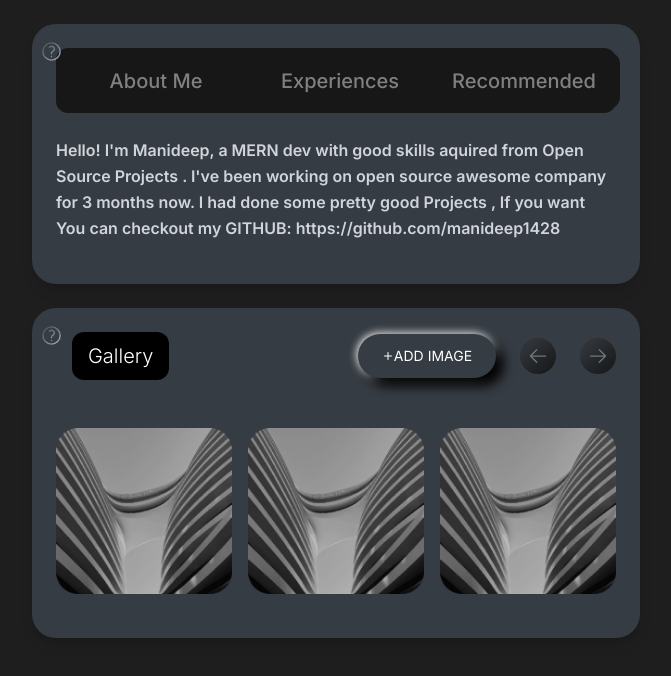
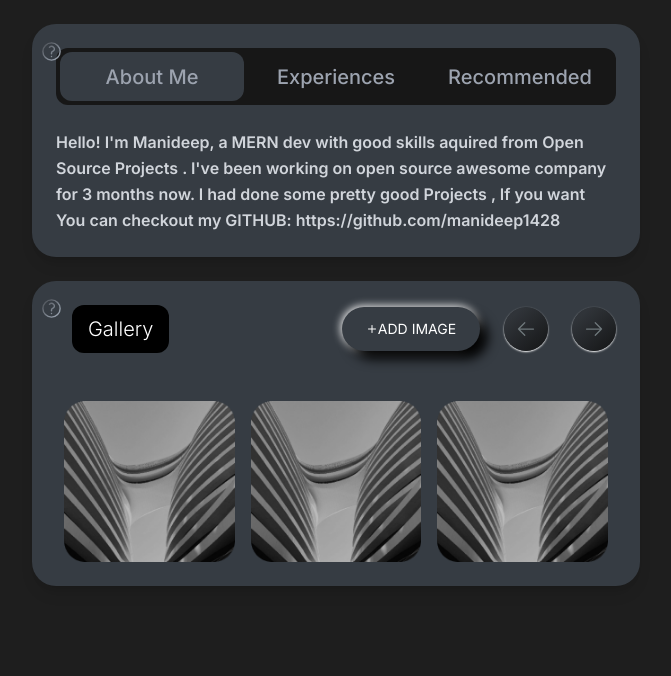
Before and after one commit to manideep1428/lunacal, a Next.js app: page / in a window 1280 px wide. Shown: the top 676 px of the page, without its empty margins (608-1279 px from the left). Built offline with nearby package versions, Linux system fonts and the light colour scheme.

Commit message:
added features

```diff
--- a/app/globals.css
+++ b/app/globals.css
@@ -88,100 +88,6 @@
 }
 
 
-
-
-/*
-
-
-
-.btn-gallery{
-  width: 149px;
-  height: 62px;
-  top: 37px;
-  left: 20px;
-}
-
-.add-image-btn{
-  width: 149px;
-  height: 53px;
-  top: 37px;
-  left: 20px;
-}
-
-.add-image-btn {
-  background-color: #505050;
-  color: white;
-  padding: 8px 16px;
-  width: 69px;
-  height: 7px;
-  top: 501px;
-  left: 1344.66px;
-  border: none;
-  border-radius: 20px;
-  font-size: 14px;
-  position: relative;
-  box-shadow:
-    0 -1px 0 rgba(255,255,255,0.3),
-    0 1px 0 rgba(0,0,0,0.2);
-}
-
-.add-image-btn::before {
-  content: '';
-  position: absolute;
-  top: -2px;
-  left: -2px;
-  right: -2px;
-  height: 50%;
-  background: ;
-  border-radius: 20px 20px 0 0;
-}
-
-.add-image-btn::after {
-  content: '';
-  position: absolute;
-  bottom: -2px;
-  left: -2px;
-  right: -2px;
-  height: 50%;
-  background: linear-gradient(to top, rgba(0,0,0,0.2), rgba(0,0,0,0));
-  border-radius: 0 0 20px 20px;
-}
-
-.tab-btns{
-  width: Fixed (195px)px;
-  height: Fixed (49px)px;
-  padding: 10px 24px 10px 24px;
-  gap: 10px;
-  border-radius: 16px 0px 0px 0px;
-  opacity: 0px;
-}
-
-.tab-btns-text{
-  width: 87px;
-  height: 17px;
-}
-
-.tab-bar{
-  width: 614px;
-  height: 62px;
-  top: 113px;
-  left: 975px;
-  gap: 0px;
-  border-radius: 23px 0px 0px 0px;
-  opacity: 0px;
-  background-color :#171717;
-}
-
-.main-box{
-  width: 720px;
-  height: 316px;
-  top: 96px;
-  left: 922px;
-  gap: 0px;
-  border-radius: 18.89px 0px 0px 0px;
-  opacity: 0px;
-} */
-
 .secondary-box{
   width: 720px;height: 330px;top: 453px;left: 922px;
 }
@@ -212,7 +118,7 @@
 
 
 .img-hover:hover{
-  transform: scale(1.1) rotate(-5deg);
+  transform: scale(1.04) rotate(-3deg);
   filter: hue-rotate(180deg) brightness(1.2) ;
 }
 
@@ -221,10 +127,6 @@
   border: 4px solid transparent;
 }
 
-.next-btn{
-  background: linear-gradient(139.14deg, #303439 20%  ,#161718  94.96%);
-  box-shadow: 2px 2xp 6px white  , -2px -2xp 6px white ;
-}
 
 .tab-btn {
   position: relative;
@@ -232,6 +134,14 @@
   background: transparent;
   border: 2px solid transparent;
   transition: color 0.3s;
+  z-index: 2;
+}
+.tab-btn {
+  transition: color 0.3s ease;
+}
+
+.tab-btn:hover {
+  color: rgba(255, 255, 255, 0.8);
 }
 
 .tab-btn .fill-animation {
@@ -250,6 +160,24 @@
   left: 0;
 }
 
-.next-btn:hover{
-  background: linear-gradient(to rgb(17, 17, 180) , black);
+
+.next-btn{
+  background: linear-gradient(139.14deg, #303439 20%  ,#161718  94.96%);
 }
+
+.btn-next .btn-prev :hover{
+  background-color: #000000;
+  color:white;
+}
+.next-btn:active{
+  background: linear-gradient(139deg, #96BEE7 30.6%, #080f14 );
+}
+
+.scrollbar-hide::-webkit-scrollbar {
+  display: none;
+}
+
+.scrollbar-hide {
+  -ms-overflow-style: none;
+  scrollbar-width: none;
+}
--- a/app/page.tsx
+++ b/app/page.tsx
@@ -1,90 +1,167 @@
 'use client';
-import React, { useState } from 'react';
+
+import React, { useState, useRef, useEffect } from 'react';
 import InputFile from '@/components/Fileinput';
-import Image from 'next/image';
 import { LeftArrow, RightArrow } from '@/components/svg/arrows';
 import { QuestionSvg } from '@/components/svg/question';
 import { info } from './data';
+import { ResponsiveImage } from '@/components/responsive-image';
 
 export default function Component() {
   const [activeTab, setActiveTab] = useState('about');
   const [activeTabIndex, setActiveTabIndex] = useState(0);
   const [images, setImages] = useState([
-    '/image.png?height=200&width=200',
-    '/image.png?height=200&width=200',
-    '/image.png?height=200&width=200',
+    '/image.png',
+    '/image.png',
+    '/image.png',
+    '/image.png',
+    '/image.png',
   ]);
+  const carouselRef = useRef<HTMLDivElement>(null);
+  const [isScrolling, setIsScrolling] = useState(false);
+  const tabsRef = useRef<(HTMLButtonElement | null)[]>([]);
 
   const tabs = ['About Me', 'Experiences', 'Recommended'];
 
-
-  //@ts-ignore
-  const handleTabClick = (tab, index) => {
+  const handleTabClick = (tab: string, index: number) => {
     setActiveTab(tab.toLowerCase());
     setActiveTabIndex(index);
   };
 
-
-  const addImage = () => {
-    setImages([...images, '/image.png?height=200&width=200']);
+  const addImage = (newImage: string) => {
+    setImages([...images, newImage]);
   };
 
+  const scroll = (direction: 'left' | 'right') => {
+    if (carouselRef.current && !isScrolling) {
+      setIsScrolling(true);
+      const { scrollLeft, clientWidth, scrollWidth } = carouselRef.current;
+      let scrollTo = direction === 'left' ? scrollLeft - clientWidth : scrollLeft + clientWidth;
+
+      if (scrollTo < 0) {
+        scrollTo = scrollWidth - clientWidth;
+      } else if (scrollTo + clientWidth > scrollWidth) {
+        scrollTo = 0;
+      }
+
+      carouselRef.current.scrollTo({ left: scrollTo, behavior: 'smooth' });
+
+      setTimeout(() => setIsScrolling(false), 500);
+    }
+  };
+
+  useEffect(() => {
+    const handleScroll = () => {
+      if (carouselRef.current && !isScrolling) {
+        const { scrollLeft, scrollWidth, clientWidth } = carouselRef.current;
+        if (scrollLeft + clientWidth === scrollWidth) {
+          carouselRef.current.scrollTo({ left: 0, behavior: 'auto' });
+        } else if (scrollLeft === 0) {
+          carouselRef.current.scrollTo({ left: scrollWidth - clientWidth, behavior: 'auto' });
+        }
+      }
+    };
+
+    const currentRef = carouselRef.current;
+    currentRef?.addEventListener('scrollend', handleScroll);
+    return () => currentRef?.removeEventListener('scrollend', handleScroll);
+  }, [isScrolling]);
+
+  useEffect(() => {
+    const activeTabElement = tabsRef.current[activeTabIndex];
+    if (activeTabElement) {
+      const tabContainer = activeTabElement.parentElement;
+      if (tabContainer) {
+        const containerRect = tabContainer.getBoundingClientRect();
+        const activeTabRect = activeTabElement.getBoundingClientRect();
+        const leftOffset = activeTabRect.left - containerRect.left;
+
+        tabContainer.style.setProperty('--active-tab-left', `${leftOffset}px`);
+        tabContainer.style.setProperty('--active-tab-width', `${activeTabRect.width}px`);
+      }
+    }
+  }, [activeTabIndex]);
+
   return (
-    <div className="min-h-screen bg-[#1E1E1E] flex justify-end px-8">
+    <div className="min-h-screen bg-[#1E1E1E] flex justify-end px-4 sm:px-8">
       <div className="w-full lg:w-1/2 space-y-6 py-6">
-        <div className="relative bg-[#363C43] h-[260px] rounded-3xl p-6 shadow-lg">
+        <div className="relative bg-[#363C43] h-auto rounded-3xl p-6 shadow-lg">
           <div className="flex items-center justify-center mb-6">
-          <div className="relative bg-[#171717] w-full lg:w-[560px] p-1 rounded-xl flex">
-          <div className="relative bg-[#171717] w-full lg:w-[560px] p-1 rounded-xl flex">
-            {tabs.map((tab, index) => (
+            <div className="relative bg-[#171717] w-full lg:w-[560px] p-1 rounded-xl flex flex-col sm:flex-row">
+              {tabs.map((tab, index) => (
                 <button
                   key={tab}
-                  className={`relative rounded-xl h-[49px] w-full lg:w-[195px] px-4 py-2 text-xl font-medium tab-btn ${
+                  //@ts-ignore
+                  ref={(el) => (tabsRef.current[index] = el)}
+                  className={`relative rounded-xl h-[49px] w-full sm:w-[195px] px-4 py-2 text-xl font-medium tab-btn z-10 transition-colors duration-300 ${
                     activeTab === tab.toLowerCase()
-                      ? 'tab-btn-active'
-                      : 'tab-btn-inactive'
+                      ? 'text-white'
+                      : 'text-gray-400'
                   }`}
                   onClick={() => handleTabClick(tab, index)}
                 >
-                  <span >{tab}</span>
-                  <div className="fill-animation"></div>
+                  <span>{tab}</span>
+                  <div className='fill-animation'></div>
                 </button>
               ))}
+              <div className="absolute inset-0 p-1 pointer-events-none">
+                <div
+                  className="absolute bg-[#363C43] rounded-xl transition-all duration-300 ease-in-out"
+                  style={{
+                    left: 'var(--active-tab-left, 0)',
+                    width: 'var(--active-tab-width, 33.33%)',
+                    height: 'calc(100% - 8px)',
+                  }}
+                ></div>
               </div>
             </div>
           </div>
           <div className="text-gray-300 font-semibold leading-relaxed">
             {info[activeTabIndex]}
           </div>
-          <div className='absolute top-4 left-2'>
+          <div className="absolute top-4 left-2">
             <QuestionSvg className="w-[23px] h-[23px] question" />
           </div>
         </div>
-        <div className="relative bg-[#363C43] h-[330px] rounded-3xl p-6 shadow-lg">
-          <div className='absolute top-4 left-2'>
+
+        <div className="relative bg-[#363C43] h-auto rounded-3xl p-6 shadow-lg">
+          <div className="absolute top-4 left-2">
             <QuestionSvg className="w-[23px] h-[23px] question" />
           </div>
           <div className="flex justify-between">
             <div className="flex justify-center ml-4 items-center text-white text-xl font-semibold bg-black rounded-xl h-12 px-4">
-              <h2 className='text-[20px] font-light'>
-                Gallery
-              </h2>
+              <h2 className="text-[20px] font-light">Gallery</h2>
             </div>
             <div className="flex justify-center gap-6 items-center">
               <InputFile/>
               <button
-                className="text-white p-2 next-btn rounded-full transition duration-700 ease-in-out hover:bg-black"
+                className="text-white p-3 next-btn rounded-full transition duration-700 ease-in-out hover:bg-black btn-next shadow-sm shadow-white"
+                onClick={() => scroll('left')}
+                disabled={isScrolling}
               >
-                <LeftArrow/>
+                <LeftArrow />
               </button>
-              <button className="text-white next-btn p-2 rounded-full transition duration-700 ease-in-out hover:bg-black">
-                <RightArrow/>
+              <button
+                className="text-white next-btn p-3 rounded-full transition duration-700 ease-in-out hover:bg-black btn-prev shadow-sm shadow-white"
+                onClick={() => scroll('right')}
+                disabled={isScrolling}
+              >
+                <RightArrow />
               </button>
             </div>
           </div>
-          <div className="grid grid-cols-1 sm:grid-cols-2 lg:grid-cols-3 gap-4 pt-12">
-            {images.map((src, index) => (
-              <Image key={index} width={200} height={200} src={src} alt={`Gallery image ${index + 1}`} className="h-auto rounded-2xl img-hover" />
+          <div
+            ref={carouselRef}
+            className="flex overflow-x-auto scrollbar-hide snap-x snap-mandatory pt-12"
+          >
+            {images.concat(images.slice(0, 2)).map((src, index) => (
+              <div key={index} className="flex-shrink-0 w-full sm:w-1/2 lg:w-1/3 px-2 snap-start">
+                <ResponsiveImage
+                  src={src}
+                  alt={`Gallery image ${index + 1}`}
+                  className="w-full h-auto rounded-2xl img-hover object-cover"
+                />
+              </div>
             ))}
           </div>
         </div>
--- /dev/null
+++ b/components/responsive-image.tsx
@@ -0,0 +1,37 @@
+'use client';
+
+import React, { useState, useEffect } from 'react';
+import Image from 'next/image';
+
+interface ResponsiveImageProps {
+  src: string;
+  alt: string;
+  className?: string;
+}
+
+export function ResponsiveImage({ src, alt, className = '' }: ResponsiveImageProps) {
+  const [dimensions, setDimensions] = useState({ width: 1, height: 1 });
+
+  useEffect(() => {
+    const img = new window.Image();
+    img.onload = () => {
+      setDimensions({
+        width: img.width,
+        height: img.height,
+      });
+    };
+    img.src = src;
+  }, [src]);
+
+  return (
+    <div className={`relative ${className}`} style={{ paddingTop: `${(dimensions.height / dimensions.width) * 100}%` }}>
+      <Image
+        src={src}
+        alt={alt}
+        layout="fill"
+        objectFit="cover"
+        className="rounded-2xl img-hover"
+      />
+    </div>
+  );
+}
```
Also changed, not shown: components/svg/arrows.tsx (+4 -4 lines).
